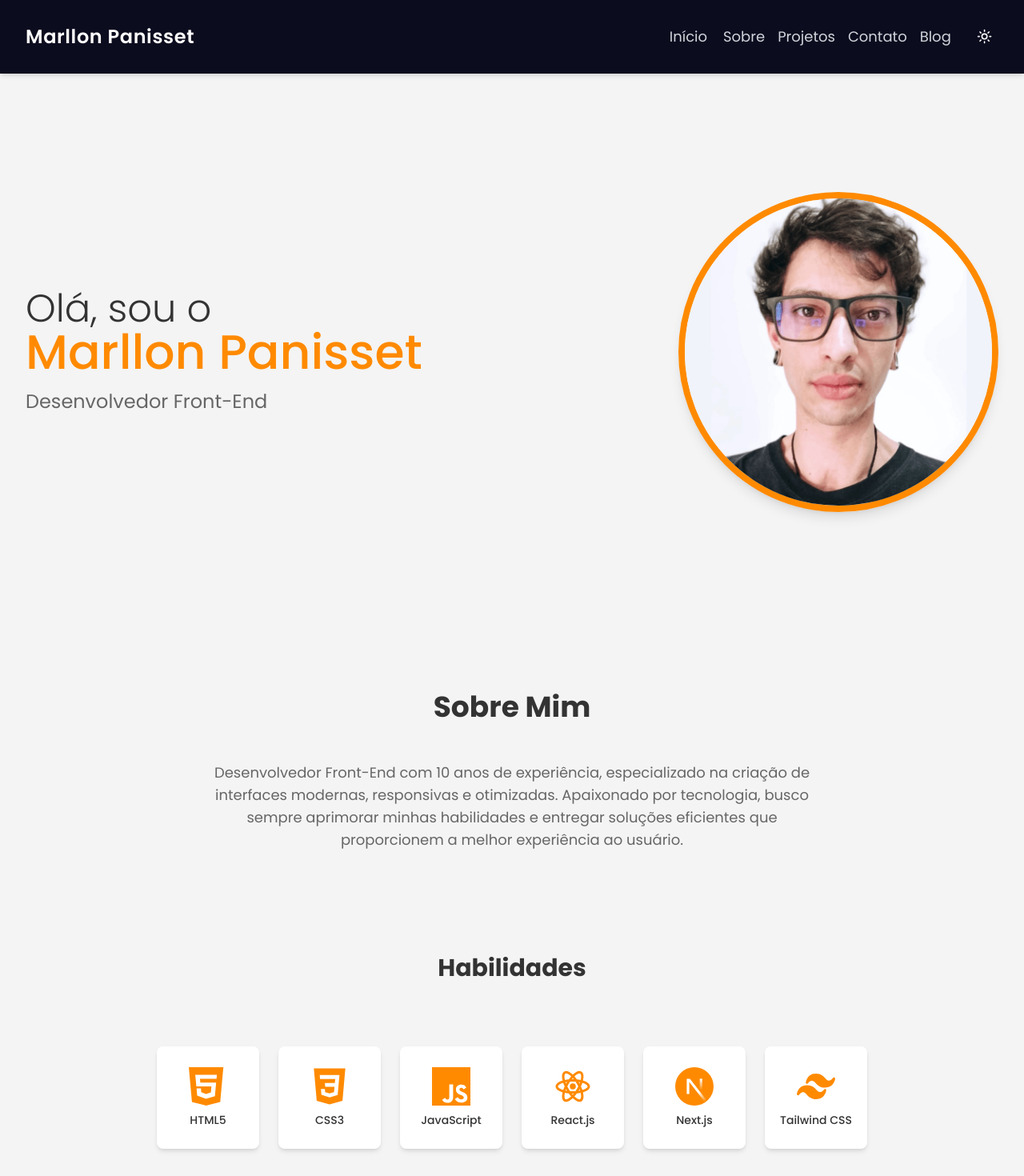
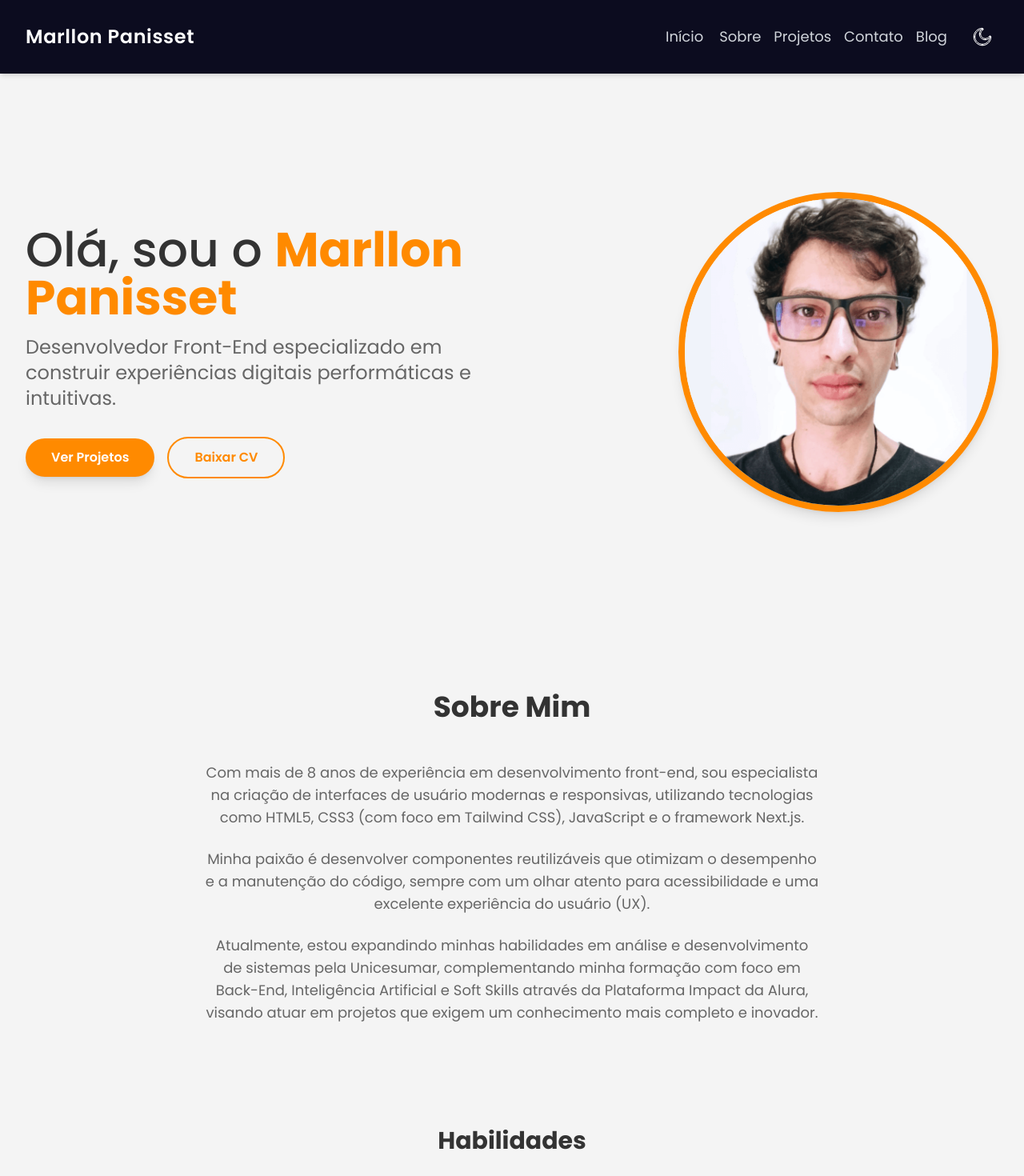
Before and after one commit to marllonpanisset/Portfolio, a Next.js app: page / in a window 1280 px wide. Shown: the top 1470 px of the page at 80% size. Built offline with nearby package versions, Linux system fonts and the light colour scheme.

Commit message:
Deploy: Adaptando Botoes para ter configuração de ancora animada e downlaod, alterando icone de troca de tema, alterando Paragrafo sobre mim, alterando hero adicionando CTA e botoes de download e de ancora para projetos

```diff
--- /dev/null
+++ b/app/components/OutlineButton.tsx
@@ -0,0 +1,44 @@
+// app/components/OutlineButton.tsx
+'use client';
+
+// Este componente cria um botão secundário com o estilo de borda do tema.
+
+// Define as propriedades que o componente aceita.
+interface OutlineButtonProps {
+  href: string;
+  children: React.ReactNode;
+  download?: boolean; // '?' torna a propriedade opcional.
+}
+
+export function OutlineButton({ href, children, download }: OutlineButtonProps) {
+  // Função para lidar com a rolagem suave quando o link é uma âncora.
+  const handleAnchorClick = (e: React.MouseEvent<HTMLAnchorElement, MouseEvent>) => {
+    if (href.startsWith('#')) {
+      e.preventDefault();
+      const targetElement = document.getElementById(href.substring(1));
+      const offset = 72; // Altura do cabeçalho fixo, igual na navegação
+
+      if (targetElement) {
+        // Calcula a posição final ajustada para o offset
+        const elementPosition = targetElement.getBoundingClientRect().top;
+        const finalPosition = elementPosition + window.scrollY - offset;
+
+        window.scrollTo({
+          top: finalPosition,
+          behavior: 'smooth',
+        });
+      }
+    }
+  };
+
+  return (
+    <a
+      href={href}
+      download={download}
+      onClick={handleAnchorClick} // Adiciona o evento de clique.
+      className="border-2 border-[var(--color-text-accent)] text-[var(--color-text-accent)] font-semibold py-3 px-8 rounded-full hover:bg-[var(--color-text-accent)] hover:text-white transition-colors duration-300"
+    >
+      {children}
+    </a>
+  );
+}
--- /dev/null
+++ b/app/components/PrimaryButton.tsx
@@ -0,0 +1,45 @@
+// app/components/PrimaryButton.tsx
+'use client';
+
+// Este componente cria um botão de destaque com o estilo primário do tema.
+
+// Define as propriedades que o componente aceita.
+interface PrimaryButtonProps {
+  href: string;
+  children: React.ReactNode;
+  download?: boolean; // '?' torna a propriedade opcional.
+}
+
+export function PrimaryButton({ href, children, download }: PrimaryButtonProps) {
+  // Função para lidar com a rolagem suave quando o link é uma âncora.
+  const handleAnchorClick = (e: React.MouseEvent<HTMLAnchorElement, MouseEvent>) => {
+    // Verifica se o href é um link de âncora.
+    if (href.startsWith('#')) {
+      e.preventDefault();
+      const targetElement = document.getElementById(href.substring(1));
+      const offset = 72; // Altura do cabeçalho fixo, igual na navegação
+
+      if (targetElement) {
+        // Calcula a posição final ajustada para o offset
+        const elementPosition = targetElement.getBoundingClientRect().top;
+        const finalPosition = elementPosition + window.scrollY - offset;
+
+        window.scrollTo({
+          top: finalPosition,
+          behavior: 'smooth',
+        });
+      }
+    }
+  };
+
+  return (
+    <a
+      href={href}
+      download={download}
+      onClick={handleAnchorClick} // Adiciona o evento de clique.
+      className="bg-[var(--color-text-accent)] text-white font-semibold py-3 px-8 rounded-full shadow-lg hover:bg-opacity-80 transition-colors duration-300"
+    >
+      {children}
+    </a>
+  );
+}
--- a/app/components/ThemeSwitcher.tsx
+++ b/app/components/ThemeSwitcher.tsx
@@ -1,34 +1,58 @@
 // components/ThemeSwitcher.tsx
-'use client'; // Indica que este é um componente do lado do cliente no Next.js, permitindo o uso de hooks e eventos de clique.
+'use client';
 
-import { useTheme } from 'next-themes'; // Hook da biblioteca 'next-themes' para gerenciar o tema (claro/escuro).
-import { Moon, Sun } from 'lucide-react'; // Importa os ícones de sol e lua da biblioteca Lucide.
+import { useTheme } from 'next-themes';
+import { useEffect, useState } from 'react';
 
 export function ThemeSwitcher() {
-  // Obtém o tema atual e a função para alterá-lo.
+  const [mounted, setMounted] = useState(false);
   const { theme, setTheme } = useTheme();
 
+  // useEffect runs only on the client, so now we can safely show the UI
+  useEffect(() => {
+    setMounted(true);
+  }, []);
+
+  // Avoids a hydration mismatch issue with Next.js and next-themes
+  if (!mounted) {
+    return null;
+  }
+
+  // Define os SVGs diretamente como componentes ou strings
+  const sunSvg = (
+    <svg
+      xmlns="http://www.w3.org/2000/svg"
+      width="24"
+      height="24"
+      viewBox="0 0 24 24"
+      fill="#0C0C1F"
+      stroke="#ffffff" // stroke e fill definidos aqui
+    >
+      <path d="M21.0672 11.8568L20.4253 11.469L21.0672 11.8568ZM12.1432 2.93276L11.7553 2.29085V2.29085L12.1432 2.93276ZM21.25 12C21.25 17.1086 17.1086 21.25 12 21.25V22.75C17.9371 22.75 22.75 17.9371 22.75 12H21.25ZM12 21.25C6.89137 21.25 2.75 17.1086 2.75 12H1.25C1.25 17.9371 6.06294 22.75 12 22.75V21.25ZM2.75 12C2.75 6.89137 6.89137 2.75 12 2.75V1.25C6.06294 1.25 1.25 6.06294 1.25 12H2.75ZM15.5 14.25C12.3244 14.25 9.75 11.6756 9.75 8.5H8.25C8.25 12.5041 11.4959 15.75 15.5 15.75V14.25ZM20.4253 11.469C19.4172 13.1373 17.5882 14.25 15.5 14.25V15.75C18.1349 15.75 20.4407 14.3439 21.7092 12.2447L20.4253 11.469ZM9.75 8.5C9.75 6.41182 10.8627 4.5828 12.531 3.57467L11.7553 2.29085C9.65609 3.5593 8.25 5.86509 8.25 8.5H9.75ZM12 2.75C11.9115 2.75 11.8077 2.71008 11.7324 2.63168C11.6686 2.56527 11.6538 2.50244 11.6503 2.47703C11.6461 2.44587 11.6482 2.35557 11.7553 2.29085L12.531 3.57467C13.0342 3.27065 13.196 2.71398 13.1368 2.27627C13.0754 1.82126 12.7166 1.25 12 1.25V2.75ZM21.7092 12.2447C21.6444 12.3518 21.5541 12.3539 21.523 12.3497C21.4976 12.3462 21.4347 12.3314 21.3683 12.2676C21.2899 12.1923 21.25 12.0885 21.25 12H22.75C22.75 11.2834 22.1787 10.9246 21.7237 10.8632C21.286 10.804 20.7293 10.9658 20.4253 11.469L21.7092 12.2447Z" />
+    </svg>
+  );
+
+  const moonSvg = (
+    <svg
+      xmlns="http://www.w3.org/2000/svg"
+      width="24"
+      height="24"
+      viewBox="0 0 24 24"
+      fill="#ffffff" // stroke e fill definidos aqui
+      stroke="#ffffff"
+    >
+      <path d="M12 22C17.5228 22 22 17.5228 22 12C22 11.5373 21.3065 11.4608 21.0672 11.8568C19.9289 13.7406 17.8615 15 15.5 15C11.9101 15 9 12.0899 9 8.5C9 6.13845 10.2594 4.07105 12.1432 2.93276C12.5392 2.69347 12.4627 2 12 2C6.47715 2 2 6.47715 2 12C2 17.5228 6.47715 22 12 22Z" />
+    </svg>
+  );
+
   return (
-    // Botão que o usuário vai clicar para mudar o tema.
     <button
-      // O evento de clique verifica o tema atual e o altera para o oposto.
       onClick={() => setTheme(theme === 'dark' ? 'light' : 'dark')}
-      // Classes do Tailwind para estilo, transições e acessibilidade.
-      className="flex p-2 rounded-full transition-colors duration-300 hover:bg-gray-200 dark:hover:bg-gray-700"
-      aria-label="Toggle dark mode" // Atributo de acessibilidade para leitores de tela.
+      className="flex p-2 rounded-full"
+      aria-label="Alternar modo de tema"
     >
-      {/* Ícone do sol (representa o modo claro) */}
-      <Sun className="h-[1.2rem] w-[1.2rem] rotate-0 scale-100 transition-all dark:-rotate-90 dark:scale-0 text-light-text-primary dark:text-dark-text-primary" />
-      {/* A classe "dark:scale-0" esconde o sol quando o tema é 'dark'.
-        A classe "dark:-rotate-90" adiciona uma animação de rotação para fora.
-      */}
-
-      {/* Ícone da lua (representa o modo escuro) */}
-      <Moon className="absolute h-[1.2rem] w-[1.2rem] rotate-90 scale-0 transition-all dark:rotate-0 dark:scale-100 text-light-text-primary dark:text-dark-text-primary" />
-      {/* A classe "scale-0" o esconde por padrão.
-        A classe "dark:scale-100" o mostra quando o tema é 'dark'.
-        A classe "dark:rotate-0" adiciona uma animação de rotação para dentro.
-      */}
+      {/* Exibe o SVG da lua se o tema for 'dark', senão, exibe o do sol. */}
+      {theme === 'dark' ? moonSvg : sunSvg}
     </button>
   );
 }
--- a/app/sections/about.tsx
+++ b/app/sections/about.tsx
@@ -39,9 +39,22 @@ export function AboutSection() {
         <h2 className="text-4xl font-bold text-center mb-12">
           Sobre Mim
         </h2>
-        <p className="text-lg text-center max-w-3xl mx-auto mb-32 text-[var(--color-text-secondary)]">
-          Desenvolvedor Front-End com 10 anos de experiência, especializado na criação de interfaces modernas, responsivas e otimizadas. Apaixonado por tecnologia, busco sempre aprimorar minhas habilidades e entregar soluções eficientes que proporcionem a melhor experiência ao usuário.
-        </p>
+
+        {/* Container para o texto "Sobre Mim" com largura limitada para melhor leitura */}
+        <div className="text-center max-w-3xl mx-auto mb-32">
+          {/* Parágrafo 1 - Foco na experiência e especialidade */}
+          <p className="text-lg text-[var(--color-text-secondary)] mb-6">
+            Com mais de 8 anos de experiência em desenvolvimento front-end, sou especialista na criação de interfaces de usuário modernas e responsivas, utilizando tecnologias como HTML5, CSS3 (com foco em Tailwind CSS), JavaScript e o framework Next.js.
+          </p>
+          {/* Parágrafo 2 - Foco na paixão e visão de código */}
+          <p className="text-lg text-[var(--color-text-secondary)] mb-6">
+            Minha paixão é desenvolver componentes reutilizáveis que otimizam o desempenho e a manutenção do código, sempre com um olhar atento para acessibilidade e uma excelente experiência do usuário (UX).
+          </p>
+          {/* Parágrafo 3 - Foco na evolução e estudos */}
+          <p className="text-lg text-[var(--color-text-secondary)]">
+            Atualmente, estou expandindo minhas habilidades em análise e desenvolvimento de sistemas pela Unicesumar, complementando minha formação com foco em Back-End, Inteligência Artificial e Soft Skills através da Plataforma Impact da Alura, visando atuar em projetos que exigem um conhecimento mais completo e inovador.
+          </p>
+        </div>
 
         {/* Seção de Habilidades usando o componente SkillCard */}
         <h2 className="text-3xl font-bold text-center mb-8">
--- a/app/sections/contact.tsx
+++ b/app/sections/contact.tsx
@@ -36,7 +36,7 @@ export function ContactSection() {
   return (
     <section id="contato" className="py-16 px-4 md:px-8 bg-[var(--color-bg-primary)] text-[var(--color-text-primary)]">
       <div className="container mx-auto">
-        <h2 className="text-4xl font-bold text-center mb-12">Contato</h2>
+        <h2 className="text-4xl font-bold text-center mb-20">Contato</h2>
 
         <div className="grid grid-cols-2 gap-4 md:gap-8 justify-items-center sm:grid-cols-3 lg:grid-cols-4">
           {/* Mapeia os dados e renderiza o ContactCard para cada item */}
--- a/app/sections/hero.tsx
+++ b/app/sections/hero.tsx
@@ -1,5 +1,7 @@
 // app/sections/HeroSection.tsx
 import Image from 'next/image'; // Importa o componente 'Image' otimizado do Next.js.
+import { PrimaryButton } from '../components/PrimaryButton'; // Importa o novo componente de botão primário.
+import { OutlineButton } from '../components/OutlineButton'; // Importa o novo componente de botão secundário.
 
 // Este é o componente principal da seção de boas-vindas na página.
 export function HeroSection() {
@@ -13,11 +15,26 @@ export function HeroSection() {
       {/* Container principal para o conteúdo da seção hero. */}
       {/* O padding horizontal (px) foi ajustado para telas md e maiores. */}
       <div className="w-full flex flex-col md:flex-row items-center max-w-7xl mx-auto px-4 md:px-8 py-4">
-        {/* Lado esquerdo: Título e descrições. */}
+        {/* Lado esquerdo: Título, subtítulo e CTAs. */}
         <div className="flex-1 text-center md:text-left lg:text-left mb-8 md:mb-0">
-          <h2 className="text-3xl sm:text-4xl md:text-5xl font-light">Olá, sou o</h2>
-          <h3 className="text-4xl sm:text-5xl md:text-6xl font-medium text-[var(--color-text-accent)]">Marllon Panisset</h3>
-          <p className="mt-4 text-xl md:text-2xl text-[var(--color-text-secondary)]">Desenvolvedor Front-End</p>
+          {/* Título principal (h1) com foco em SEO e hierarquia de conteúdo. */}
+          <h1 className="text-4xl sm:text-5xl md:text-6xl font-medium">
+            Olá, sou o <span className="text-[var(--color-text-accent)] font-bold">Marllon Panisset</span>
+          </h1>
+          {/* Subtítulo mais descritivo (h2) com a mensagem de valor. */}
+          <h2 className="mt-4 text-xl md:text-2xl text-[var(--color-text-secondary)]">
+            Desenvolvedor Front-End especializado em construir experiências digitais performáticas e intuitivas.
+          </h2>
+          {/* Container para os botões de Chamada para Ação (CTAs). */}
+          <div className="mt-8 flex flex-col sm:flex-row items-center justify-center md:justify-start gap-4">
+            {/* Usando os novos componentes de botão */}
+            <PrimaryButton href="#projetos">
+              Ver Projetos
+            </PrimaryButton>
+            <OutlineButton href="/Marllon_Panisset_CV.pdf" download>
+              Baixar CV
+            </OutlineButton>
+          </div>
         </div>
 
         {/* Lado direito: Foto de perfil. */}
```
